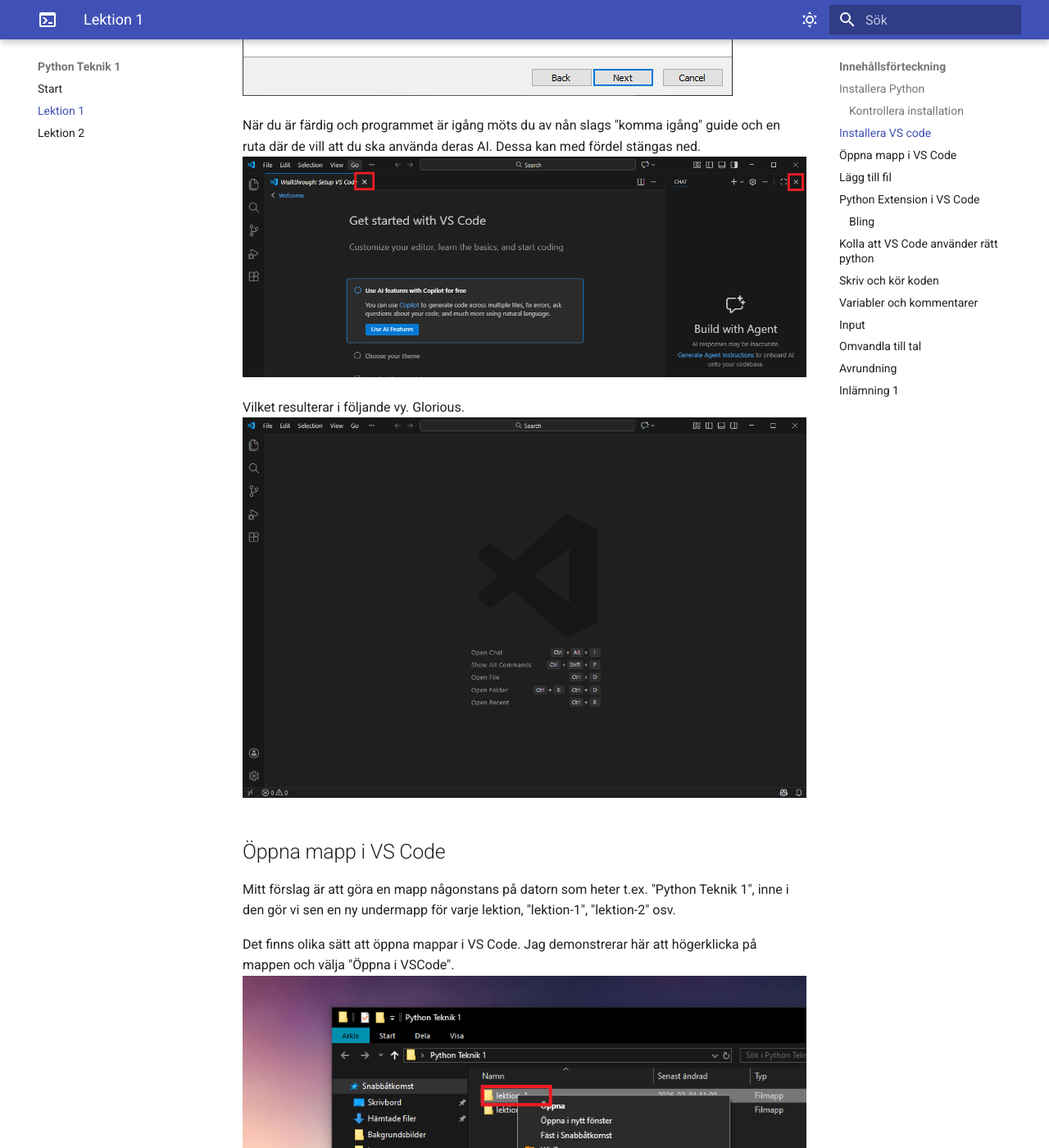
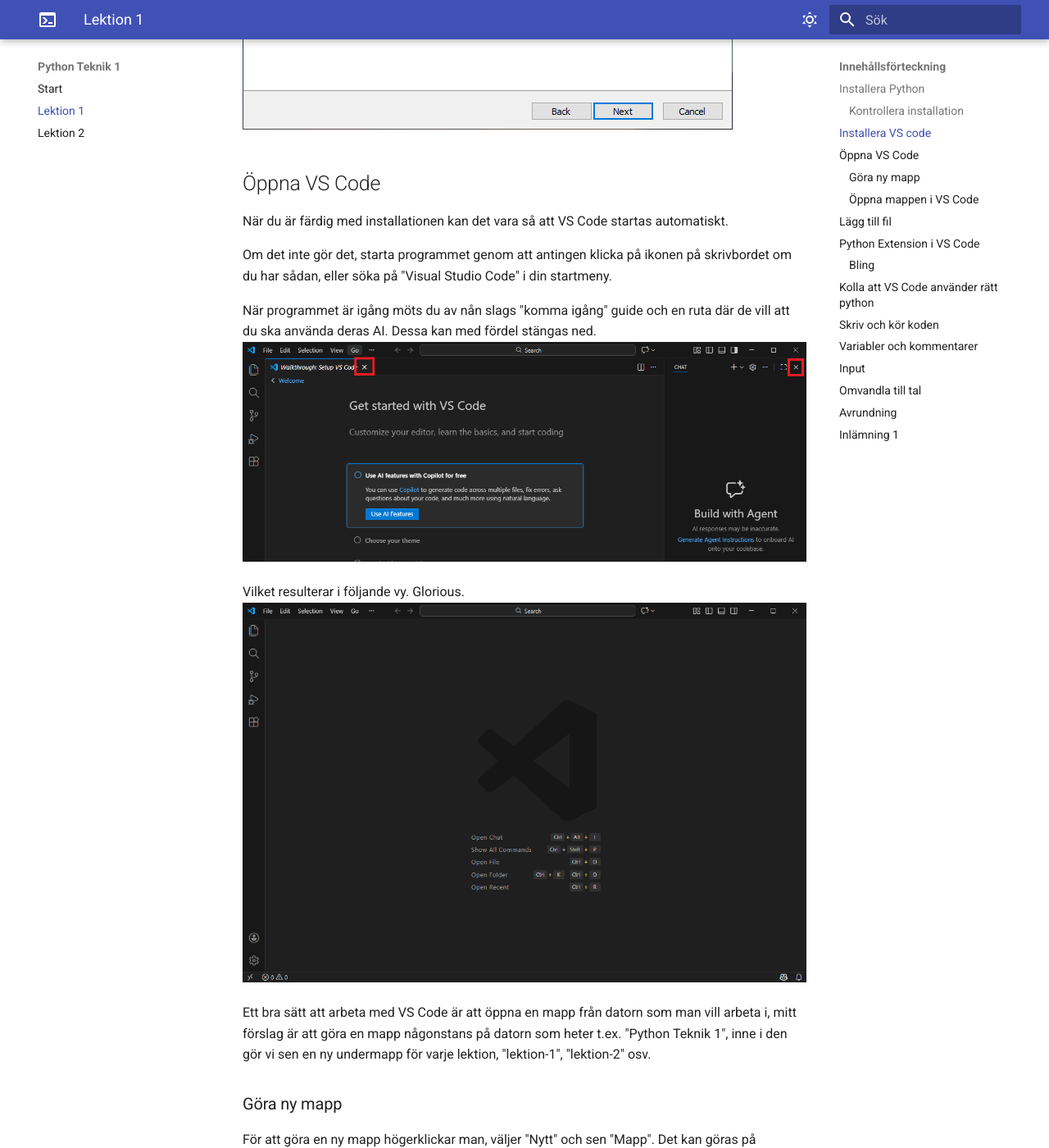
Before and after one commit to efk-tingsholm/python-teknik-1, an MkDocs documentation site: the page built from docs/content/lektion-1.md, in a window 1280 px wide and 1400 px high, scrolled down 2761 px. Shown: the whole window at 82% size. Built offline with MkDocs 1.6.1 and Material for MkDocs 9.7.7, drawn with Linux system fonts in a browser that asks for light colours; some of the changed text lies outside the part shown.

Commit message:
fixat lite från lek1

```diff
--- a/docs/content/lektion-1.md
+++ b/docs/content/lektion-1.md
@@ -11,13 +11,14 @@
 
 ### Kontrollera installation
 
-När du är färdig kan du kontrollera att allt gått bra genom att öppna Kommandotolken/Terminal/Powershell på din dator och skriva "python --version".
+När du är färdig kan du kontrollera att allt gått bra genom att öppna Kommandotolken/Terminal/Powershell på din dator och skriva "python --version", följt av enter.
 
 Öppna kommandotolken. På er dator heter den nog "Terminal".
 ![Öppna cmd](images/cmd-open.png)
 > Jag har tagit bilden på en dator med windows 10, ni har 11, därför ser det lite annorlunda ut.
 
-Kolla versionen genom att skriva "python --version".
+Kolla versionen genom att skriva "python --version" och sen trycka enter, då ska det gå att läsa din version av python i konsolfönstret.
+
 ![Kolla version](images/cmd-pycheck2.png)
 > Det här kan du också göra om du redan har python installerat för att kolla vilken version du har.
 
@@ -34,19 +35,42 @@
 Under installationen lägg till funktion för högerklick. Notera, här kan du också markera "desktop icon" om du vill ha en ikon på skrivbordet för att starta programmet.
 ![vscode context](images/vscode-context.png)
 
-När du är färdig och programmet är igång möts du av nån slags "komma igång" guide och en ruta där de vill att du ska använda deras AI. Dessa kan med fördel stängas ned.
+
+## Öppna VS Code
+När du är färdig med installationen kan det vara så att VS Code startas automatiskt.
+
+Om det inte gör det, starta programmet genom att antingen klicka på ikonen på skrivbordet om du har sådan, eller söka på "Visual Studio Code" i din startmeny.
+
+När programmet är igång möts du av nån slags "komma igång" guide och en ruta där de vill att du ska använda deras AI. Dessa kan med fördel stängas ned.
 ![vscode startup](images/vscode-startup.png)
 
 Vilket resulterar i följande vy. Glorious.
 ![vscode clean](images/vscode-clean.png)
 
-## Öppna mapp i VS Code
-Mitt förslag är att göra en mapp någonstans på datorn som heter t.ex. "Python Teknik 1", inne i den gör vi sen en ny undermapp för varje lektion, "lektion-1", "lektion-2" osv.
 
+Ett bra sätt att arbeta med VS Code är att öppna en mapp från datorn som man vill arbeta i, mitt förslag är att göra en mapp någonstans på datorn som heter t.ex. "Python Teknik 1", inne i den gör vi sen en ny undermapp för varje lektion, "lektion-1", "lektion-2" osv.
+
+### Göra ny mapp
+För att göra en ny mapp högerklickar man, väljer "Nytt" och sen "Mapp". Det kan göras på skrivbordet, eller inne i en annan mapp. Efter att du högerklickat får du ge mappen ett namn, och sen trycka enter.
+
+![Ny mapp skrivbord](images/new-folder-desktop.png)
+
+Det går också bra att göra mappar inne i andra mappar, samma metodik, högerklicka --> Nytt --> Mapp.
+![Undermapp](images/new-folder-folder.png)
+
+
+### Öppna mappen i VS Code
 Det finns olika sätt att öppna mappar i VS Code. Jag demonstrerar här att högerklicka på mappen och välja "Öppna i VSCode".
 ![vscode open folder](images/vscode-rightclick-folder.png)
 
+
+I windows 11 ser menyn lite annorlunda ut, men texten är samma. Högerklicka på mappen och välj "Open with Code" eller motsvarande alternativ på svenska.
+![](images/vscode-rightclick-folder-11.png)
+
+
 > Alternativt, inne i VS Code, välj File --> Open Folder --> Hitta och öppna din mapp.
+
+
 
 
 ## Lägg till fil
```
Also changed, not shown: other parts of docs/content/lektion-1.md (+1 -1 lines), docs/content/images/new-folder-desktop.png (added), docs/content/images/new-folder-folder.png (added), docs/content/images/vscode-rightclick-folder-11.png (added).
